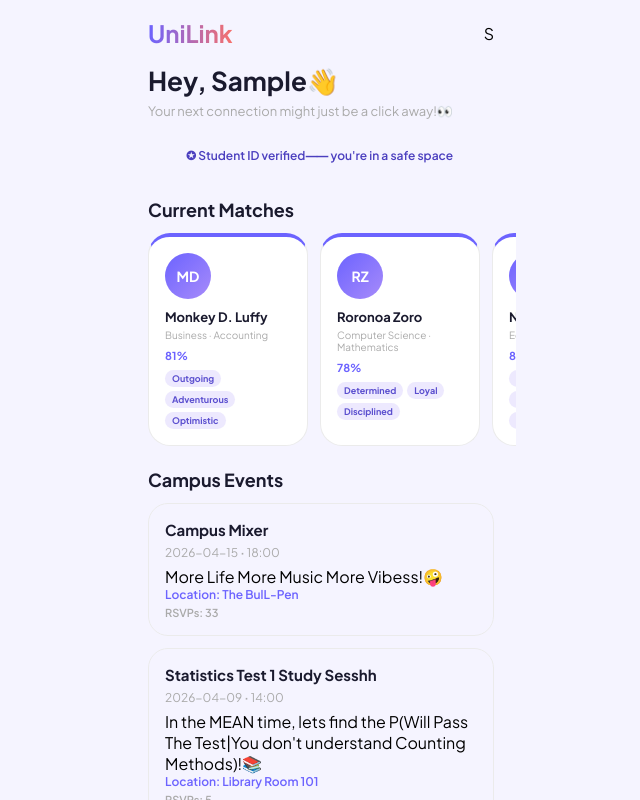
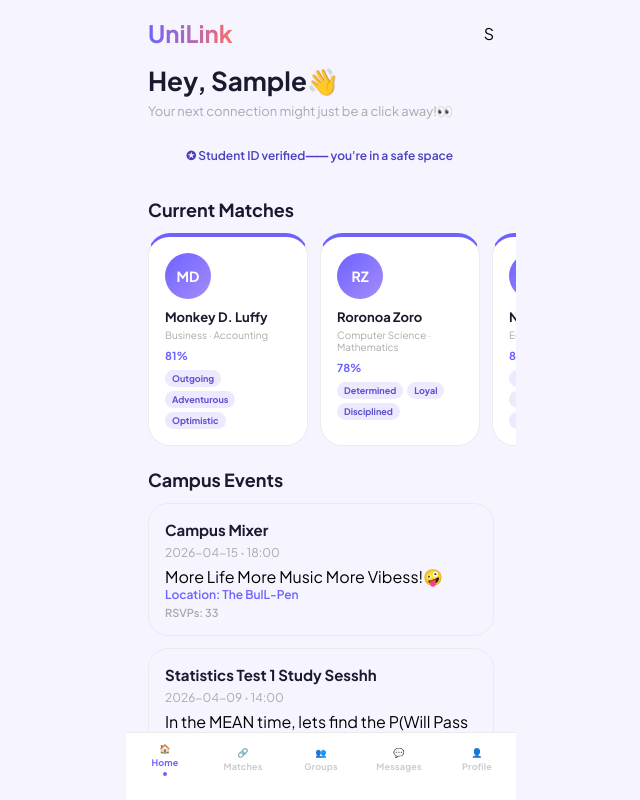
Before and after one commit to DavidAgu-San/UniLink, a React (Vite) app: page / in a window 1280 px wide. Both pictures are taken after typing "Sample" into the empty fields and a click on the button "Login". Shown: the top 800 px of the page, without its empty margins (319-959 px from the left). Built offline with nearby package versions, Linux system fonts and the light colour scheme.

Commit message:
Bottom navigation and placeholder screens for the other pages

```diff
--- a/src/App.jsx
+++ b/src/App.jsx
@@ -3,18 +3,54 @@ import {useState} from "react";
 // Pulling the LoginScreen and HomeScreen components
 import LoginScreen from "./screens/LoginScreen";
 import HomeScreen from "./screens/HomeScreen";
+import BottomNav from "./components/BottomNav";
 
 const App = () => {
     // State to track if the user is logged in and their name
     const [userName, setUserName] = useState("");
+    const [activeTab, setActiveTab] = useState("home");
+
+    //If not logged in, show the login screen
+    if (userName === "") {
+        return <LoginScreen onLogin={setUserName} />
+    }
+
+    //the placeholder style for the non-home screens
+    const placeholder = {
+      display: "flex",
+      justifyContent: "center",
+      alignItems: "center",
+      height: "100vh",
+      fontSize: "20px",
+      fontWeight: "700",
+      color: "#6C63FF",
+      background: "#F5F4FF",
+    }
+
+    //Showing the right screen depending on the active tab
+    const renderScreen = () => {
+      if (activeTab === "home") {
+        return <HomeScreen name={userName} />
+      }
+      if (activeTab === "matches") {
+        return <div style={placeholder}>Matches will be here</div>
+      }
+      if (activeTab === "groups") {
+        return <div style={placeholder}>Groups will be here</div>
+      }
+      if (activeTab === "messages") {
+        return <div style={placeholder}>Messages will be here</div>
+      }
+      if (activeTab === "profile") {
+        return <div style={placeholder}>Profile will be here</div>
+      }
+    }
+
+
     return (
       <div className="app-shell">
-        {userName === "" ? (
-          // Passing the setUserName straigh to the onLogin
-          <LoginScreen onLogin={setUserName} />
-        ) : (
-          <HomeScreen name={userName} />
-        )}
+        {renderScreen()}
+        <BottomNav active={activeTab} onNavigate={setActiveTab}/>
       </div>
 
     )}
--- /dev/null
+++ b/src/components/BottomNav.css
@@ -0,0 +1,42 @@
+.bottom-nav {
+    position: fixed;
+    bottom: 0;
+    left: 50%;
+    transform: translateX(-50%);
+    width: 390px;
+    background: white;
+    border-top: 1px solid #EBEBEB;
+    display: flex;
+    justify-content: space-around;
+    align-items: center;
+    padding: 10px 0 24px;
+    z-index: 100;
+}
+
+.nav-item {
+    display: flex;
+    flex-direction: column;
+    align-items: center;
+    gap: 3px;
+    cursor: pointer;
+    min-width: 52px;
+}
+
+.nav-item {
+    font-size: 9px;
+    font-weight: 700;
+    color: #CCC;
+    letter-spacing: 0.02em;;
+}
+
+.nav-item.active .nav-label {
+    color: #6C63FF;
+}
+
+.nav-dot {
+    width:4px;
+    height:4px;
+    border-radius: 50%;
+    background: #6C63FF;
+    margin-top: 1px;
+}
--- /dev/null
+++ b/src/components/BottomNav.jsx
@@ -0,0 +1,29 @@
+import "./BottomNav.css";
+
+const BottomNav = ({active, onNavigate}) => {
+
+    const tabs = [
+        {id: "home", label: "Home", icon: "🏠"},
+        {id: "matches", label: "Matches", icon: "🔗"},
+        {id: "groups", label: "Groups", icon: "👥"},
+        {id: "messages", label: "Messages", icon: "💬"},
+        {id:"profile", label: "Profile", icon: "👤"},
+    ]
+
+    return (
+        <div className="bottom-nav">
+            {tabs.map(tab => (
+                <div
+                    key={tab.id}
+                    className={tab.id === active ? "nav-item active" : "nav-item"}
+                    onClick={() => onNavigate(tab.id)}
+                >
+                    <span className="nav-icon">{tab.icon}</span>
+                    <span className="nav-label">{tab.label}</span>
+                    {tab.id === active && <div className="nav-dot"/>}
+                </div>
+            ))}
+        </div>
+
+    )}
+export default BottomNav;
```
